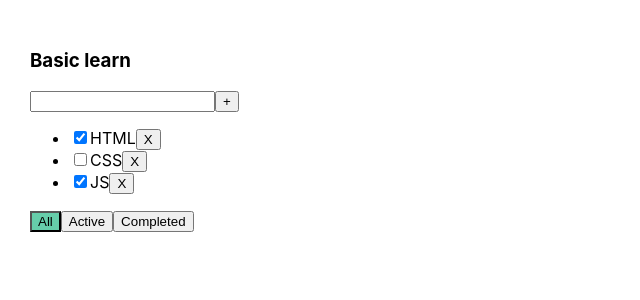
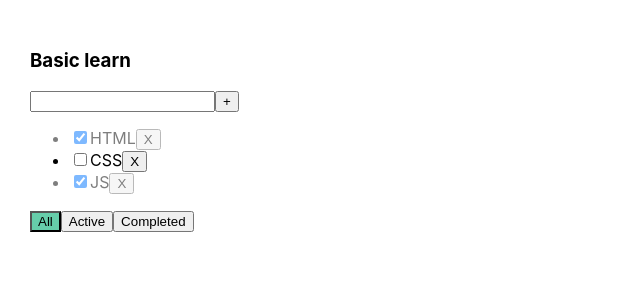
Before and after one commit to dktwho/2-todolist-ts-by-d, a React (Create React App) app: page / in a window 1280 px wide. Shown: the top 300 px of the page, without its empty margins (0-640 px from the left). Built offline with nearby package versions, Linux system fonts and the light colour scheme.

Commit message:
add style for every task id is done

```diff
--- a/src/App.css
+++ b/src/App.css
@@ -18,3 +18,7 @@
 .active-filter {
     background-color: mediumaquamarine;
 }
+
+.is-done {
+    opacity: 0.5;
+}
--- a/src/Todolist.tsx
+++ b/src/Todolist.tsx
@@ -65,7 +65,7 @@ export const Todolist = ({title, tasks, removedTodo, filterTodos, addTodo, chang
                     }
 
                     return (
-                        <li key={el.id}>
+                        <li key={el.id} className={el.isDone ? 'is-done': ''}>
                             <input onChange={onChangeHandler} type="checkbox" checked={el.isDone} readOnly/>
                             <span>{el.title}</span>
                             <button onClick={onRemoveHandler}>X</button>
```
